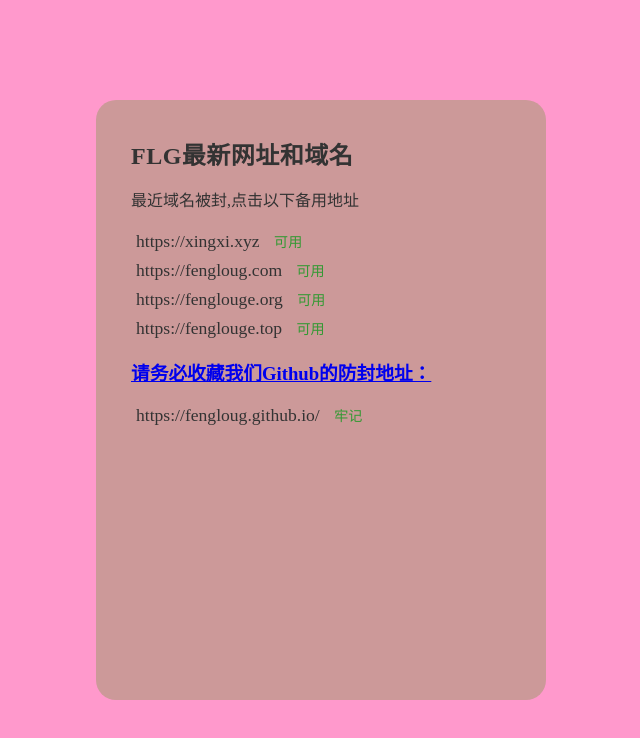
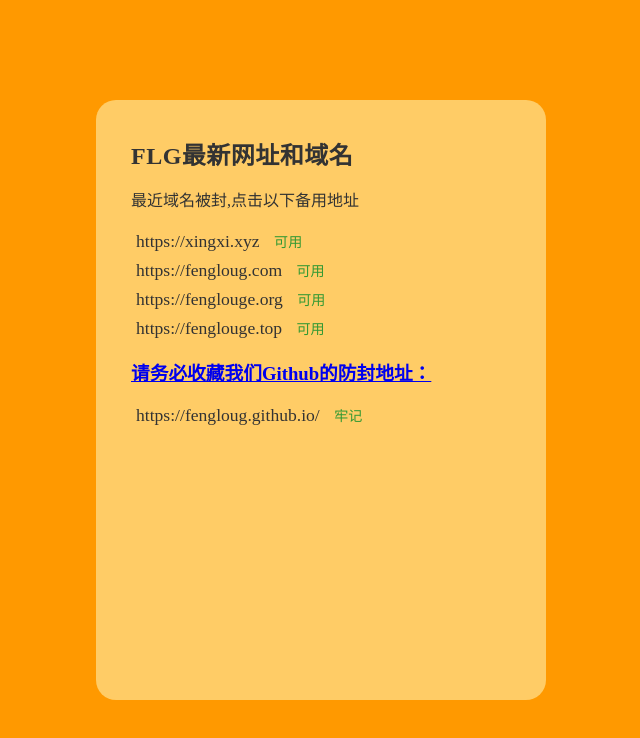
Before and after one commit to fengloug/fengloug.github.io, a plain HTML site: page index.html in a window 1280 px wide. Shown: the whole page, without its empty margins (319-959 px from the left). Drawn offline with Linux system fonts and the light colour scheme.

Commit message:
Update index.html

```diff
--- a/index.html
+++ b/index.html
@@ -9,9 +9,9 @@
     <meta name="author" content="寻欢楼">
     <link rel="icon" href="/favicon.ico">
     <style>
-        html, body { background: #FF99CC; font-family: 'Ubuntu'; }
+        html, body { background: #ff9900; font-family: 'Ubuntu'; }
         * { box-sizing: border-box; }
-        .box { width: 450px; height: 100%; max-height: 600px; min-height: 450px; background: #CC9999; border-radius: 20px; position: absolute; left: 50%; top: 50%; transform: translate(-50%, -50%); padding: 30px 50px; }
+        .box { width: 450px; height: 100%; max-height: 600px; min-height: 450px; background: #ffcc66; border-radius: 20px; position: absolute; left: 50%; top: 50%; transform: translate(-50%, -50%); padding: 30px 50px; }
         .box .box__description { position: absolute; top: 20px; left: 50%; transform: translateX(-50%); text-align: left; }
         .box .box__description .box__description-container { color: #333333; width: 380px; font-size: 16px; margin: 0 auto; }
         .box .box__description .box__description-container .box__description-title { font-size: 24px; letter-spacing: .5px; }
```
